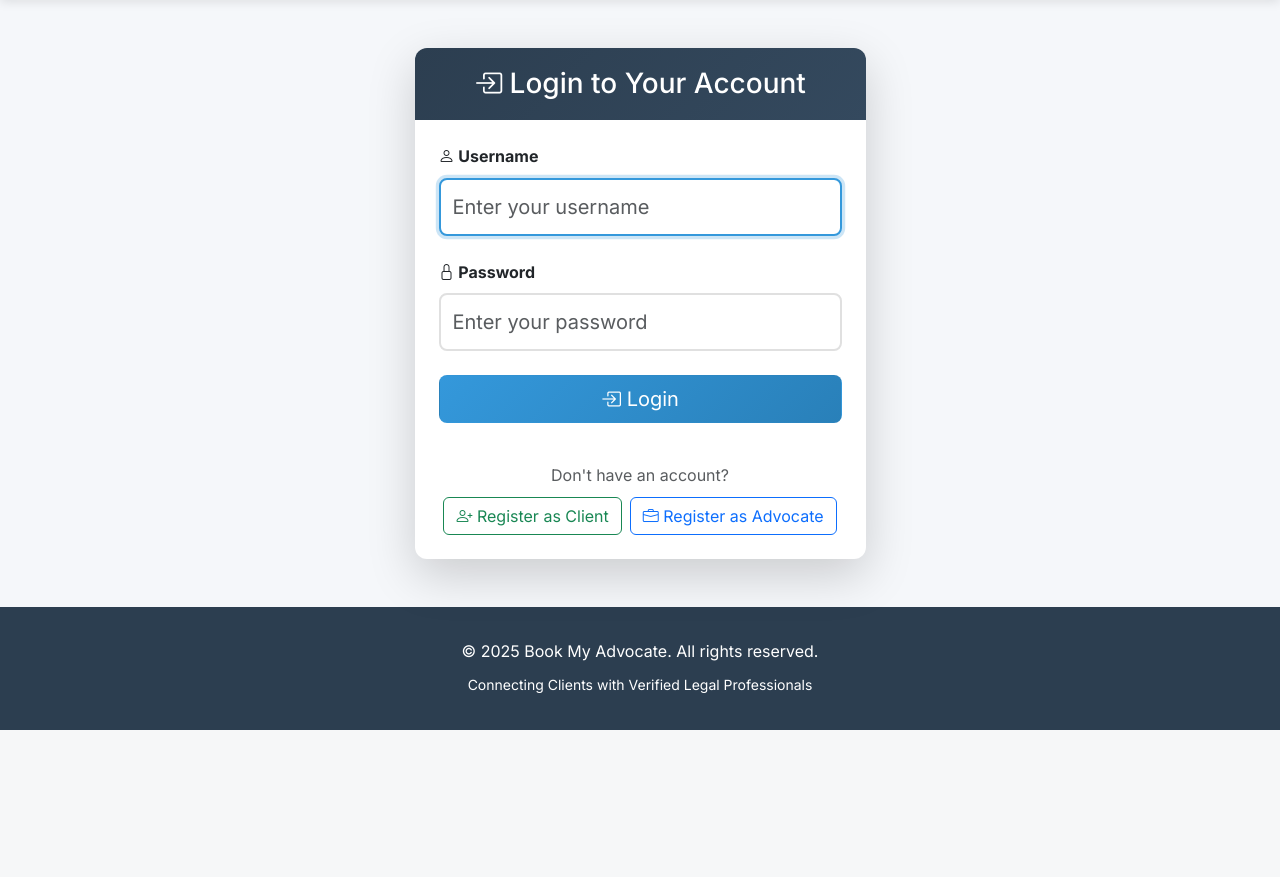
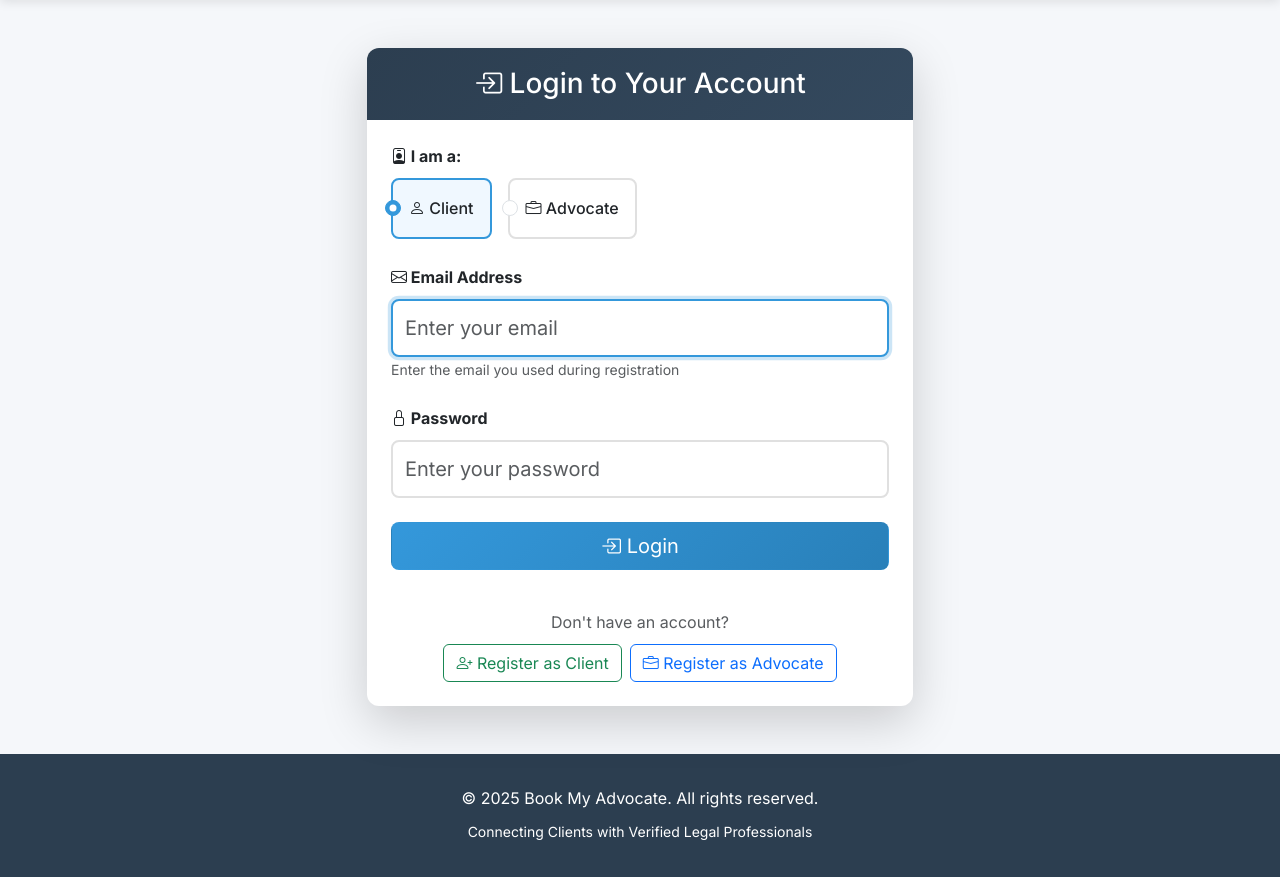
Before and after one commit to prakashuthiriyarajan/project1, a Django app: page /login/ in a window 1280 px wide. Shown: the part 88-965 px from the top of the page. Before the commit the page ends 818 px from the top, so only its background shows below. Run offline with Django 5.2, Linux system fonts and the light colour scheme; parts of the project's set-up code (start-up, migrations or seed data) failed here and were passed over.

Commit message:
New login

```diff
--- a/bookmyadvocate/main/models.py
+++ b/bookmyadvocate/main/models.py
@@ -1,6 +1,6 @@
 """
 Path: bookmyadvocate/main/models.py
-Complete models with all required fields
+FIXED: Bar Council Number as unique identifier for advocates
 """
 from django.contrib.auth.models import AbstractUser
 from django.db import models
@@ -15,6 +15,9 @@
     is_active_advocate = models.BooleanField(default=False)
     phone = models.CharField(max_length=15, blank=True, null=True)
     profile_picture = models.ImageField(upload_to='profiles/', blank=True, null=True)
+
+    # ADDED: Bar Council Number for advocates (unique identifier)
+    bar_council_number = models.CharField(max_length=100, blank=True, null=True, unique=True)
 
     def __str__(self):
         return f"{self.username} ({self.role})"
@@ -39,7 +42,6 @@
     location = models.CharField(max_length=150, blank=True)
     bio = models.TextField(blank=True)
     consultation_fee = models.DecimalField(max_digits=10, decimal_places=2, default=500.00)
-    bar_council_number = models.CharField(max_length=100, blank=True)
     rating = models.DecimalField(max_digits=3, decimal_places=2, default=0.00)
     total_cases = models.PositiveIntegerField(default=0)
 
--- a/bookmyadvocate/main/templates/login.html
+++ b/bookmyadvocate/main/templates/login.html
@@ -3,23 +3,52 @@
 {% block content %}
 
 <div class="row justify-content-center mt-5">
-    <div class="col-md-5">
+    <div class="col-md-6">
         <div class="card shadow-lg">
             <div class="card-header text-center">
                 <h3 class="mb-0"><i class="bi bi-box-arrow-in-right"></i> Login to Your Account</h3>
             </div>
             <div class="card-body p-4">
-                <form method="POST">
+                <form method="POST" id="loginForm">
                     {% csrf_token %}
 
+                    <!-- Role Selection -->
                     <div class="mb-4">
                         <label class="form-label fw-bold">
-                            <i class="bi bi-person"></i> Username
+                            <i class="bi bi-person-badge"></i> I am a:
                         </label>
-                        <input type="text" name="username" class="form-control form-control-lg"
-                               placeholder="Enter your username" required autofocus>
+                        <div class="d-flex gap-3">
+                            <div class="form-check">
+                                <input class="form-check-input" type="radio" name="role" id="roleClient"
+                                       value="client" checked onchange="updateLoginFields()">
+                                <label class="form-check-label" for="roleClient">
+                                    <i class="bi bi-person"></i> Client
+                                </label>
+                            </div>
+                            <div class="form-check">
+                                <input class="form-check-input" type="radio" name="role" id="roleAdvocate"
+                                       value="advocate" onchange="updateLoginFields()">
+                                <label class="form-check-label" for="roleAdvocate">
+                                    <i class="bi bi-briefcase"></i> Advocate
+                                </label>
+                            </div>
+                        </div>
                     </div>
 
+                    <!-- Credential Field (Dynamic) -->
+                    <div class="mb-4">
+                        <label class="form-label fw-bold" id="credentialLabel">
+                            <i class="bi bi-envelope"></i> Email Address
+                        </label>
+                        <input type="text" name="credential" id="credentialInput"
+                               class="form-control form-control-lg"
+                               placeholder="Enter your email" required autofocus>
+                        <small class="text-muted" id="credentialHelp">
+                            Enter the email you used during registration
+                        </small>
+                    </div>
+
+                    <!-- Password Field -->
                     <div class="mb-4">
                         <label class="form-label fw-bold">
                             <i class="bi bi-lock"></i> Password
@@ -49,4 +78,52 @@
     </div>
 </div>
 
+<script>
+function updateLoginFields() {
+    const role = document.querySelector('input[name="role"]:checked').value;
+    const credentialLabel = document.getElementById('credentialLabel');
+    const credentialInput = document.getElementById('credentialInput');
+    const credentialHelp = document.getElementById('credentialHelp');
+
+    if (role === 'client') {
+        credentialLabel.innerHTML = '<i class="bi bi-envelope"></i> Email Address';
+        credentialInput.type = 'email';
+        credentialInput.placeholder = 'Enter your email';
+        credentialHelp.textContent = 'Enter the email you used during registration';
+    } else {
+        credentialLabel.innerHTML = '<i class="bi bi-award"></i> Bar Council Number';
+        credentialInput.type = 'text';
+        credentialInput.placeholder = 'Enter your Bar Council Number';
+        credentialHelp.textContent = 'Enter your Bar Council registration number';
+    }
+
+    credentialInput.value = '';
+    credentialInput.focus();
+}
+</script>
+
+<style>
+.form-check-input:checked {
+    background-color: #3498db;
+    border-color: #3498db;
+}
+
+.form-check-label {
+    cursor: pointer;
+    font-weight: 500;
+}
+
+.form-check {
+    padding: 1rem;
+    border: 2px solid #e0e0e0;
+    border-radius: 8px;
+    transition: all 0.3s ease;
+}
+
+.form-check:has(.form-check-input:checked) {
+    border-color: #3498db;
+    background-color: #f0f8ff;
+}
+</style>
+
 {% endblock %}
```
Also changed, not shown: bookmyadvocate/main/templates/register_advocate.html (+47 -11 lines), bookmyadvocate/main/migrations/0003_remove_advocateprofile_bar_council_number_and_more.py (added).
